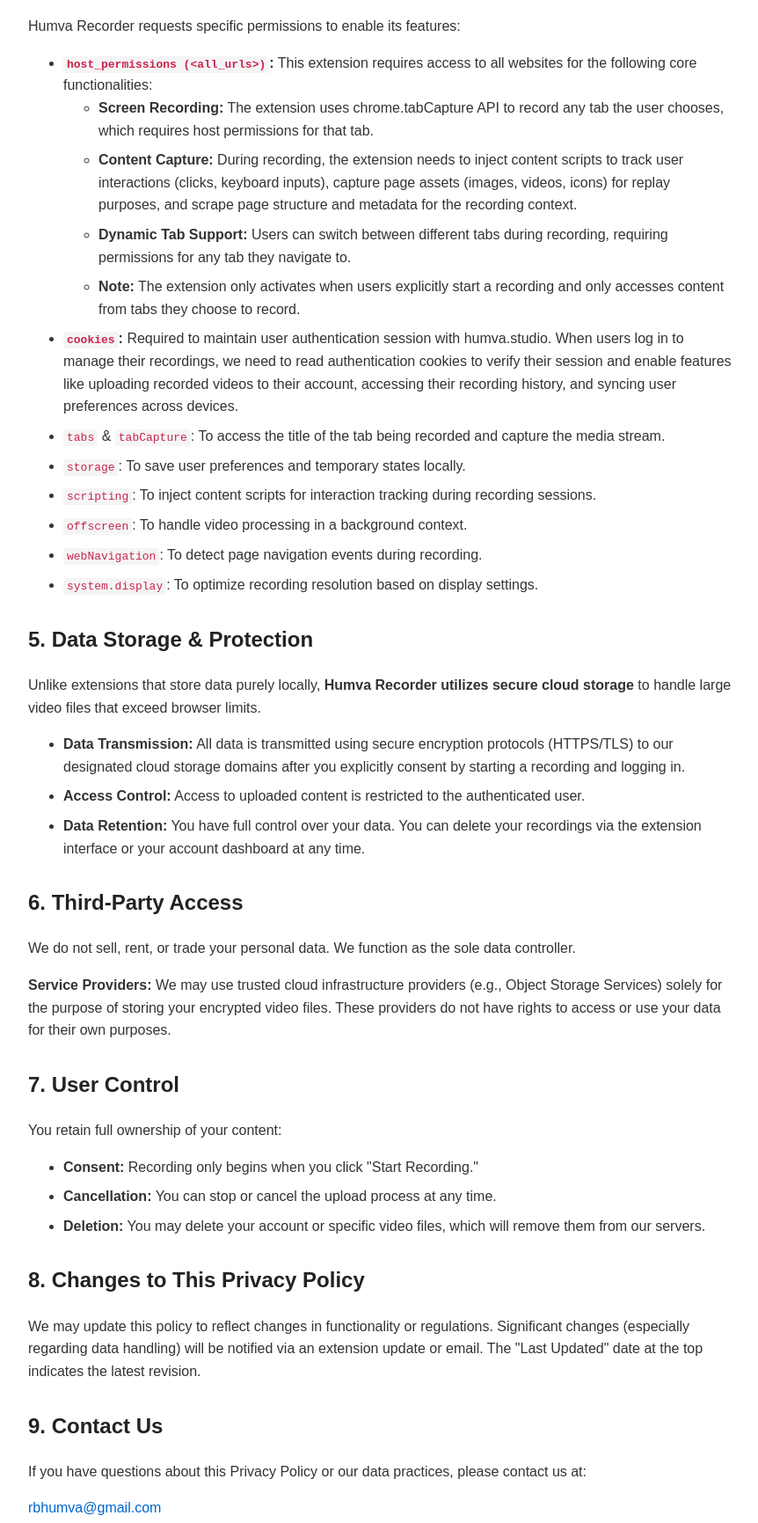
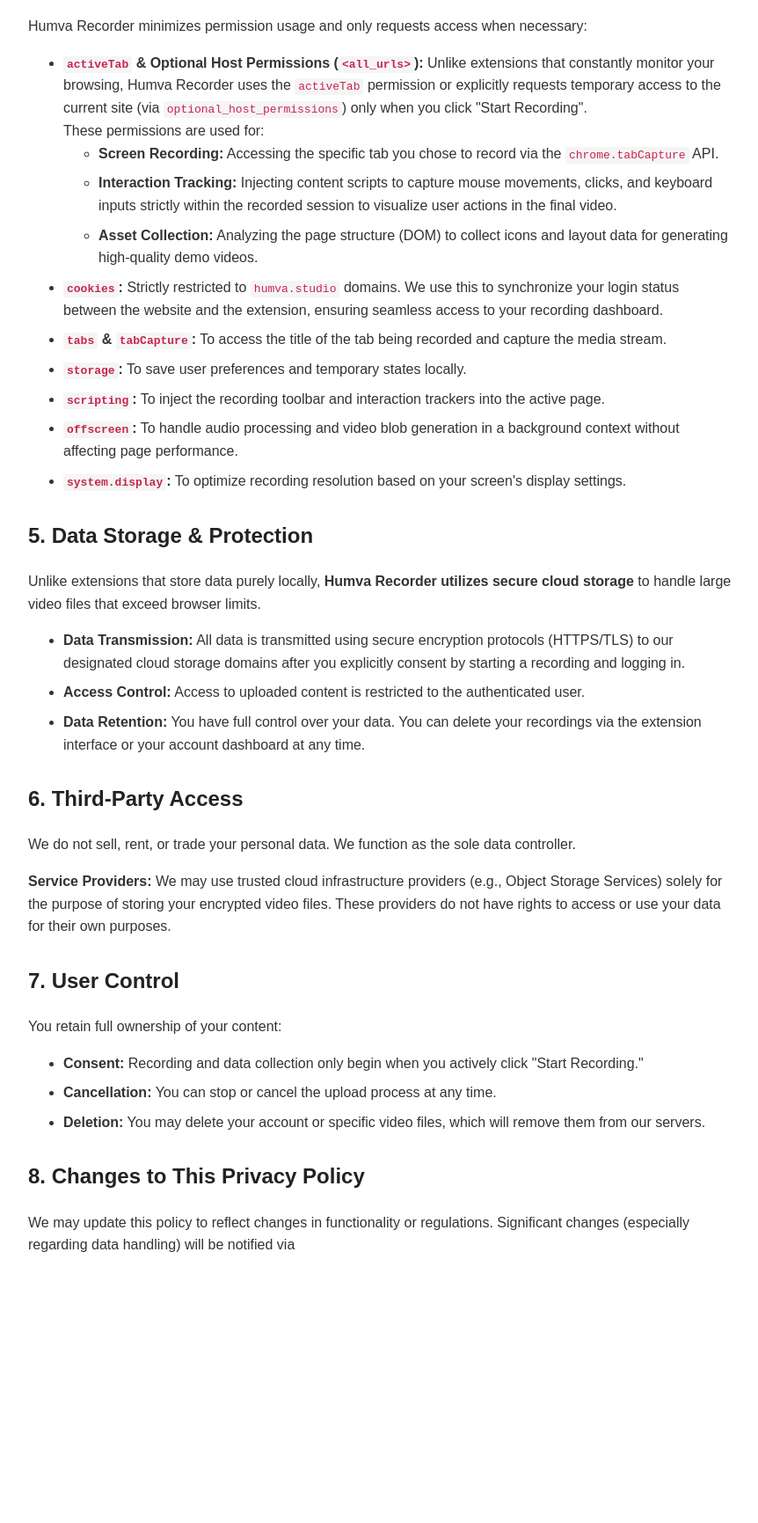
Before and after one commit to boxersir/humva-recorder-privacy, a plain HTML site: page index.html in a window 1280 px wide. Shown: the part 1069-2800 px from the top of the page at 88% size, without its empty margins (208-1070 px from the left). After the commit the page ends 2537 px from the top, so only its background shows below. Drawn offline with Linux system fonts and the light colour scheme.

Commit message:
Update privacy policy details and last updated date

```diff
--- a/index.html
+++ b/index.html
@@ -53,7 +53,7 @@
 </head>
 <body>
     <h1>Privacy Policy for Humva Recorder</h1>
-    <p class="subtitle">Last Updated: December 18, 2025</p>
+    <p class="subtitle">Last Updated: December 22, 2025</p>
 
     <section>
         <h2>1. Introduction</h2>
@@ -94,24 +94,24 @@
     <section>
         <h2>4. Permissions & Their Purpose</h2>
         <p>
-            Humva Recorder requests specific permissions to enable its features:
+            Humva Recorder minimizes permission usage and only requests access when necessary:
         </p>
         <ul>
-            <li><strong><code>host_permissions (&lt;all_urls&gt;)</code>:</strong> This extension requires access to all websites for the following core functionalities:
+            <li><strong><code>activeTab</code> & Optional Host Permissions (<code>&lt;all_urls&gt;</code>):</strong>
+                Unlike extensions that constantly monitor your browsing, Humva Recorder uses the <code>activeTab</code> permission or explicitly requests temporary access to the current site (via <code>optional_host_permissions</code>) only when you click "Start Recording".
+                <br>These permissions are used for:
                 <ul>
-                    <li><strong>Screen Recording:</strong> The extension uses chrome.tabCapture API to record any tab the user chooses, which requires host permissions for that tab.</li>
-                    <li><strong>Content Capture:</strong> During recording, the extension needs to inject content scripts to track user interactions (clicks, keyboard inputs), capture page assets (images, videos, icons) for replay purposes, and scrape page structure and metadata for the recording context.</li>
-                    <li><strong>Dynamic Tab Support:</strong> Users can switch between different tabs during recording, requiring permissions for any tab they navigate to.</li>
-                    <li><strong>Note:</strong> The extension only activates when users explicitly start a recording and only accesses content from tabs they choose to record.</li>
+                    <li><strong>Screen Recording:</strong> Accessing the specific tab you chose to record via the <code>chrome.tabCapture</code> API.</li>
+                    <li><strong>Interaction Tracking:</strong> Injecting content scripts to capture mouse movements, clicks, and keyboard inputs strictly within the recorded session to visualize user actions in the final video.</li>
+                    <li><strong>Asset Collection:</strong> Analyzing the page structure (DOM) to collect icons and layout data for generating high-quality demo videos.</li>
                 </ul>
             </li>
-            <li><strong><code>cookies</code>:</strong> Required to maintain user authentication session with humva.studio. When users log in to manage their recordings, we need to read authentication cookies to verify their session and enable features like uploading recorded videos to their account, accessing their recording history, and syncing user preferences across devices.</li>
-            <li><code>tabs</code> & <code>tabCapture</code>: To access the title of the tab being recorded and capture the media stream.</li>
-            <li><code>storage</code>: To save user preferences and temporary states locally.</li>
-            <li><code>scripting</code>: To inject content scripts for interaction tracking during recording sessions.</li>
-            <li><code>offscreen</code>: To handle video processing in a background context.</li>
-            <li><code>webNavigation</code>: To detect page navigation events during recording.</li>
-            <li><code>system.display</code>: To optimize recording resolution based on display settings.</li>
+            <li><strong><code>cookies</code>:</strong> Strictly restricted to <code>humva.studio</code> domains. We use this to synchronize your login status between the website and the extension, ensuring seamless access to your recording dashboard.</li>
+            <li><strong><code>tabs</code> & <code>tabCapture</code>:</strong> To access the title of the tab being recorded and capture the media stream.</li>
+            <li><strong><code>storage</code>:</strong> To save user preferences and temporary states locally.</li>
+            <li><strong><code>scripting</code>:</strong> To inject the recording toolbar and interaction trackers into the active page.</li>
+            <li><strong><code>offscreen</code>:</strong> To handle audio processing and video blob generation in a background context without affecting page performance.</li>
+            <li><strong><code>system.display</code>:</strong> To optimize recording resolution based on your screen's display settings.</li>
         </ul>
     </section>
 
@@ -143,7 +143,7 @@
             You retain full ownership of your content:
         </p>
         <ul>
-            <li><strong>Consent:</strong> Recording only begins when you click "Start Recording."</li>
+            <li><strong>Consent:</strong> Recording and data collection only begin when you actively click "Start Recording."</li>
             <li><strong>Cancellation:</strong> You can stop or cancel the upload process at any time.</li>
             <li><strong>Deletion:</strong> You may delete your account or specific video files, which will remove them from our servers.</li>
         </ul>
@@ -153,36 +153,4 @@
         <h2>8. Changes to This Privacy Policy</h2>
         <p>
             We may update this policy to reflect changes in functionality or regulations.
-            Significant changes (especially regarding data handling) will be notified via an extension update or email.
-            The "Last Updated" date at the top indicates the latest revision.
-        </p>
-    </section>
-
-    <section>
-        <h2>9. Contact Us</h2>
-        <p>
-            If you have questions about this Privacy Policy or our data practices, please contact us at:
-        </p>
-        <p>
-            <a href="mailto:rbhumva@gmail.com">rbhumva@gmail.com</a>
-        </p>
-    </section>
-
-    <section>
-        <h2>10. Host Permission Usage Limits</h2>
-        <p>
-            Humva Recorder adheres to Chrome's <strong>Limited Use Policy</strong>. Our use of host permissions (<code>&lt;all_urls&gt;</code>) is strictly limited to:
-        </p>
-        <ul>
-            <li><strong>User-Initiated Recording Only:</strong> We only access webpage content when users explicitly start a screen recording.</li>
-            <li><strong>Selected Tabs Only:</strong> The extension only captures content from tabs that users actively choose to record.</li>
-            <li><strong>No Background Tracking:</strong> We do not monitor, track, or collect data from tabs that are not being recorded.</li>
-            <li><strong>Authentication:</strong> Verifying user identity on <code>humva.studio</code> using cookies.</li>
-            <li><strong>Core Functionality:</strong> Uploading recording data to <code>humva.studio</code> and our processing servers because local browser storage is insufficient for high-quality video files.</li>
-        </ul>
-        <p>
-            We do <strong>not</strong> use host permissions to track user browsing activity on unrelated websites, inject ads, or scrape data for marketing purposes outside of active recording sessions.
-        </p>
-    </section>
-</body>
-</html>
+            Significant changes (especially regarding data handling) will be notified via
```
